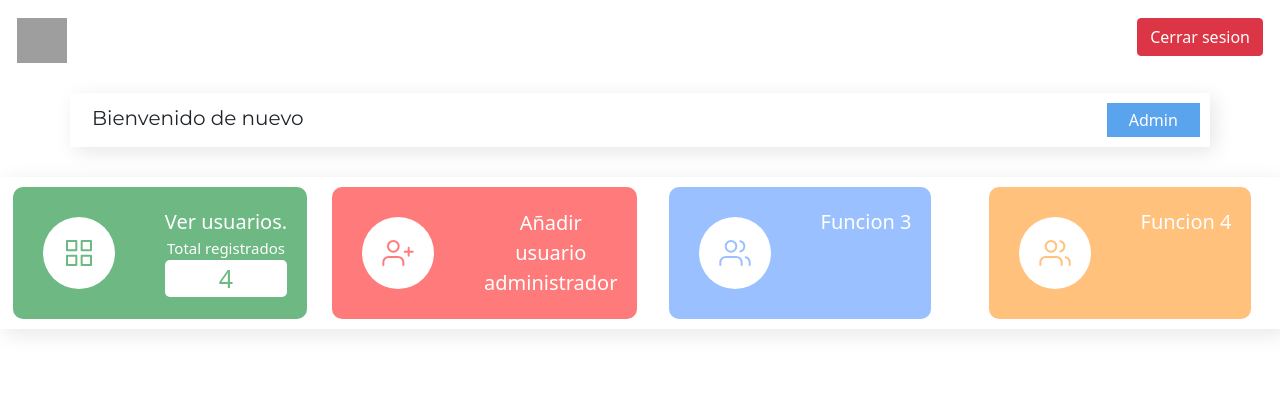
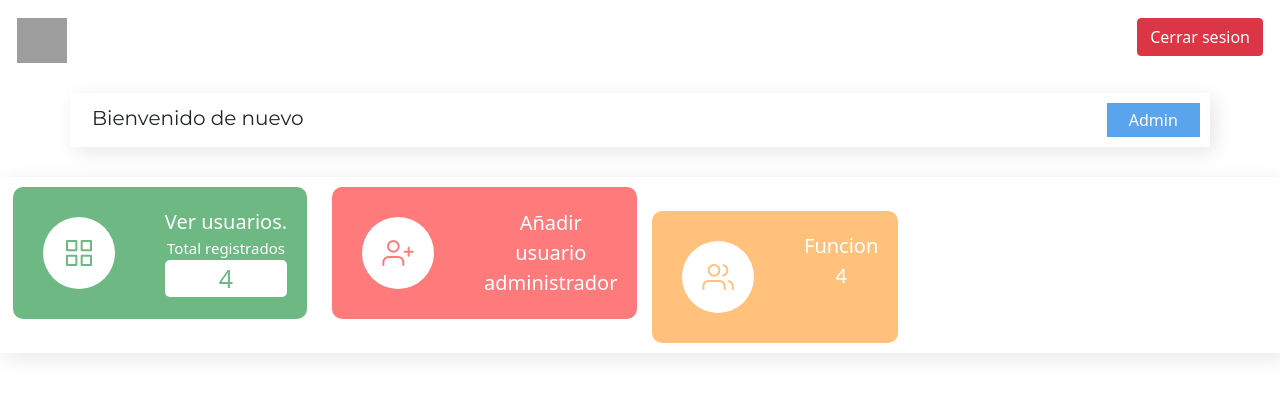
Before and after one commit to marcus-skim/propositosApp, a PHP site: page /admin-panel.php in a window 1280 px wide. Shown: the top 397 px of the page. Run offline with PHP 8.4, Linux system fonts and the light colour scheme; a user stored in the database is signed in; data comes from the database, SQL or seed files in the repository; grey boxes are pictures that could not be loaded.

```diff
--- a/admin-panel.php
+++ b/admin-panel.php
@@ -105,14 +105,7 @@ if (isset($_SESSION['name'])) {
 
             <div class="col-sm-3">
                 <div class="box3">
-                    <div class="icon">
-                        <img class="icon-image" src="./icons/users3.svg" alt="">
-                    </div>
-                    <div class="info ">
-                        <div class="info-title ">Funcion 3</div>
 
-                    </div>
-                </div>
                 </div>
 
                 <div class="col-sm-3">
```
Lines whose indentation alone changed are shown as unchanged.
